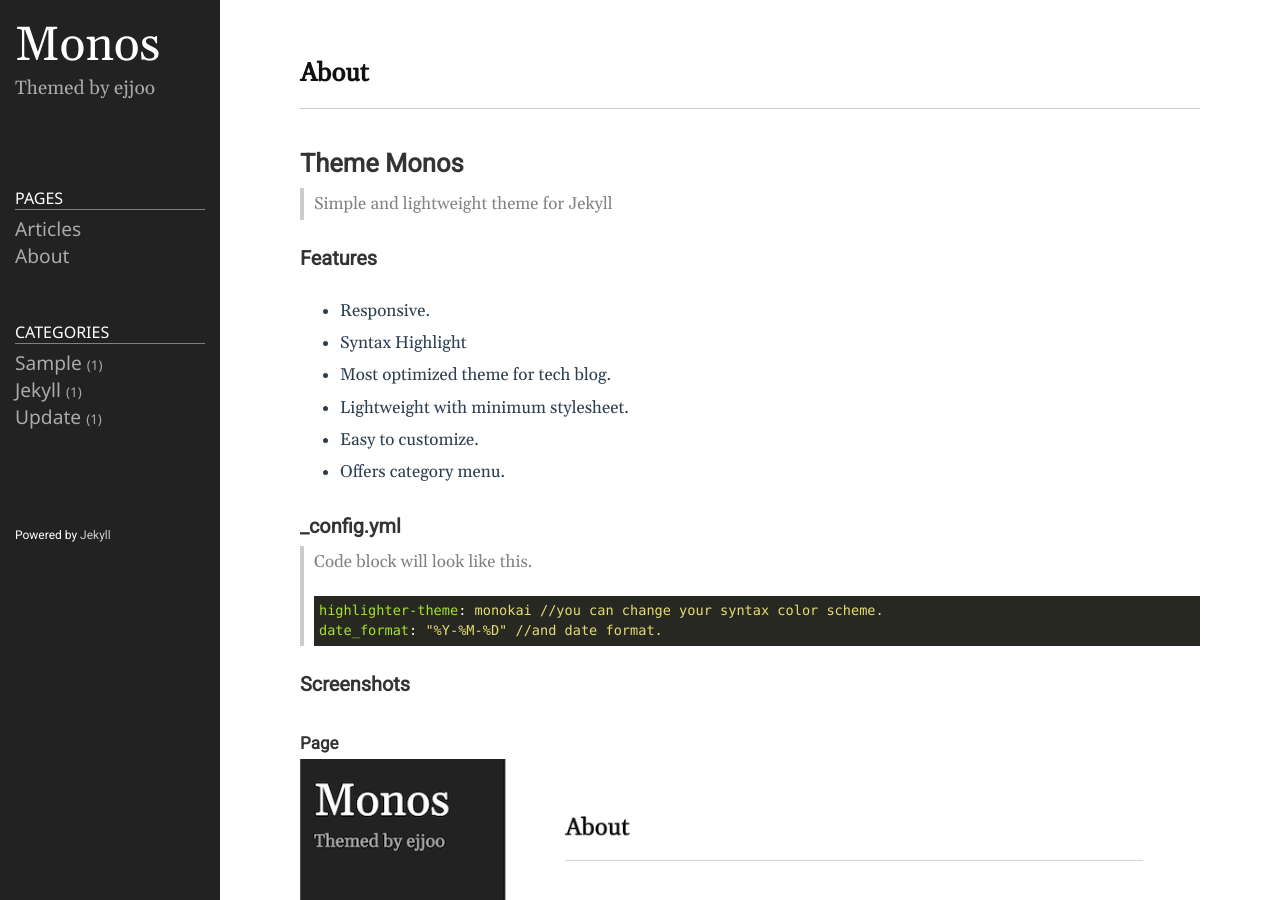
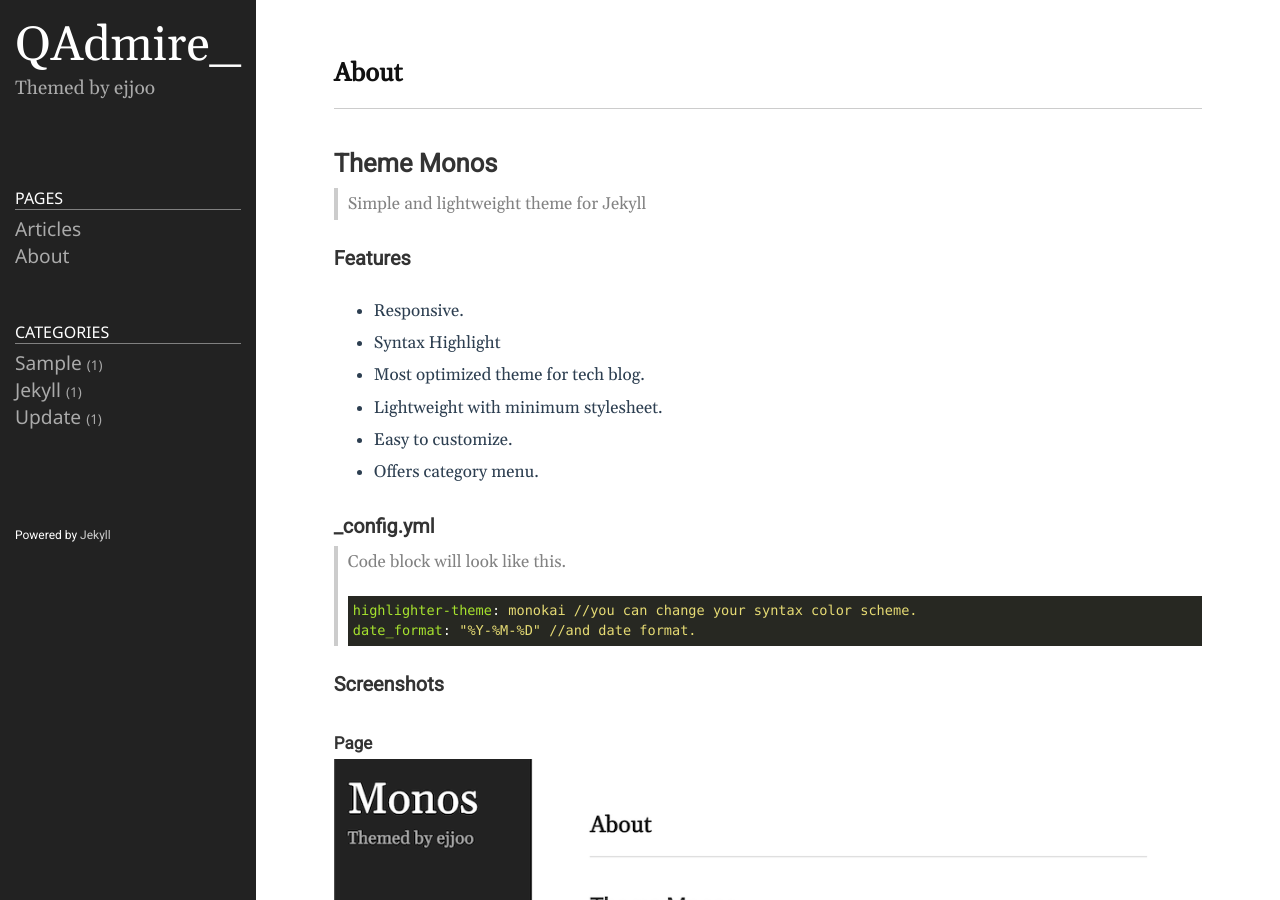
Before and after one commit to QAdmire/QAdmire.github.io, a Jekyll site: the page built from README.md, in a window 1280 px wide and 900 px high. Built offline with Jekyll 4.4.1, drawn with Linux system fonts in a browser that asks for light colours.

Commit message:
Update _config.yml

```diff
--- a/_config.yml
+++ b/_config.yml
@@ -18,13 +18,13 @@
 # You can create any custom variable you would like, and they will be accessible
 # in the templates via {{ site.myvariable }}.
 
-title: Monos
-email: ejjoo7994@gmail.com
+title: QAdmire_
+email: 949579724@qq.com
 description: >- # this means to ignore newlines until "baseurl:"
   Themed by ejjoo
 # baseurl: "/" # the subpath of your site, e.g. /blog
 # url: "http://ejjoo.github.io" # the base hostname & protocol for your site, e.g. http://example.com
-github_username: ejjoo
+github_username: QAdmire
 highlighter: rouge
 svg:
   optimize: true
```
